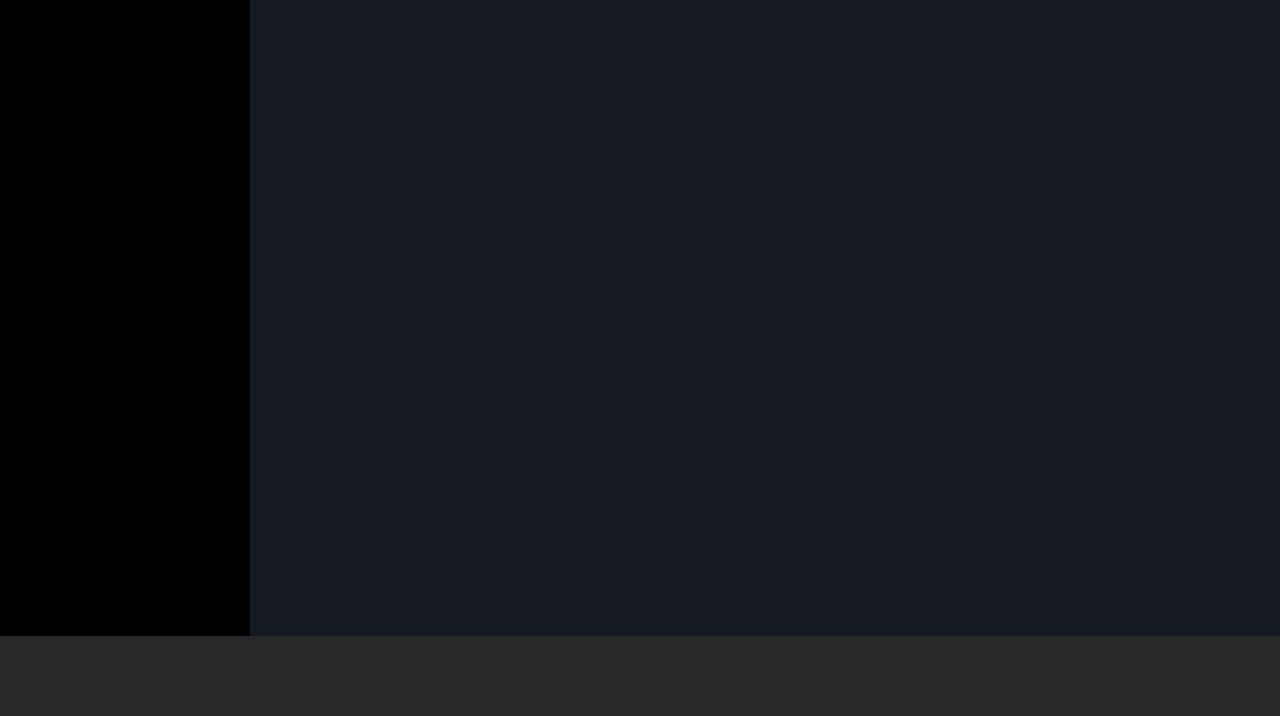
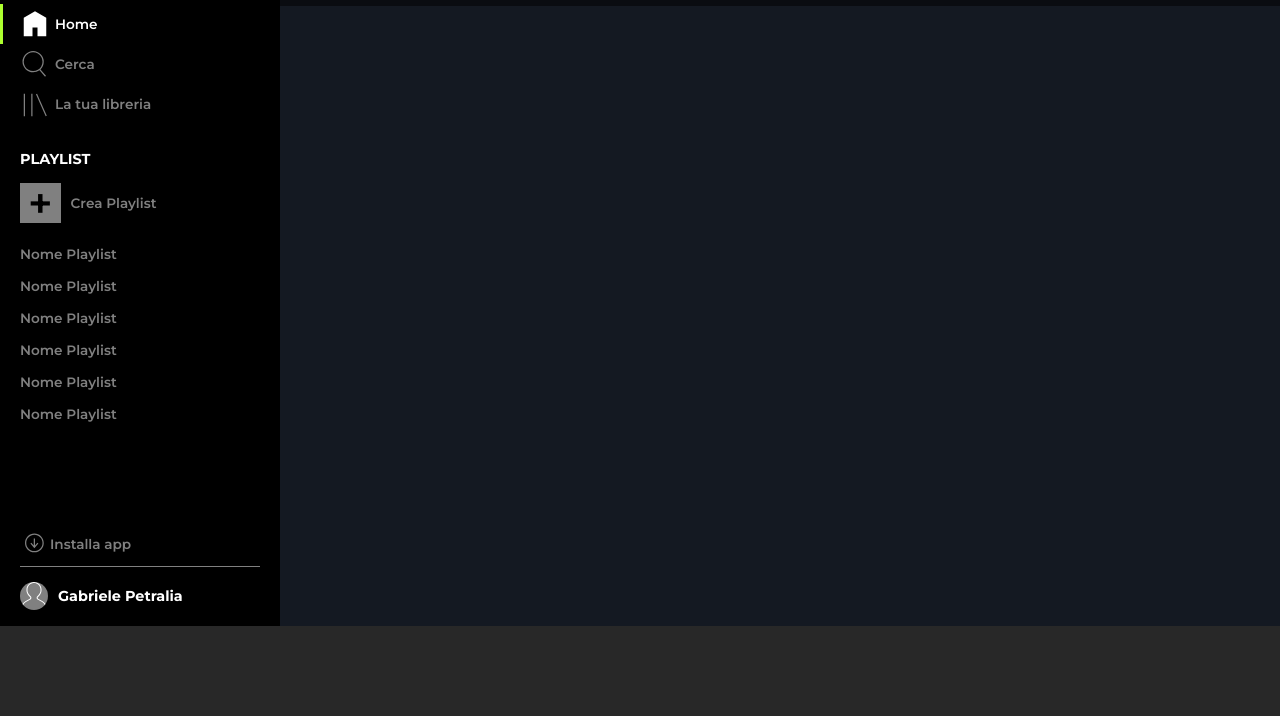
Before and after one commit to gabrielepetralia/html-css-spotifyweb, a plain HTML site: page index.html in a window 1280 px wide. Shown: the part 84-800 px from the top of the page. Drawn offline with Linux system fonts and the light colour scheme.

Commit message:
[add] side-bar content

```diff
--- a/assets/css/style.css
+++ b/assets/css/style.css
@@ -3,12 +3,28 @@
   margin: 0;
   padding: 0;
   box-sizing: border-box;
-  scrollbar-width: 200px;
 }
 
 body {
   font-family: 'Montserrat', sans-serif;
   color: white;
+  font-weight: 600;
+}
+
+img {
+  max-width: 100%;
+}
+
+ul {
+  list-style: none;
+}
+
+a {
+  text-decoration: none;
+}
+
+h3 {
+  font-size: 0.9rem;
 }
 
 
@@ -16,6 +32,7 @@ body {
 .d-flex {
   display: flex;
 }
+
 
 /* SCROLLBAR CUSTOMIZATION */
 ::-webkit-scrollbar {
@@ -40,7 +57,7 @@ body {
 
 /* MAIN */
 .general-container {
-  height: calc(100vh - 80px);
+  height: calc(100vh - 90px);
   background-color: #141922;
   overflow-y: auto;
 }
@@ -50,22 +67,155 @@ body {
   position: sticky;
   top: 0;
   left: 0;
+  flex-direction: column;
+  justify-content: space-between;
   height: 100%;
-  min-width: 250px;
+  min-width: 280px;
   background-color: black;
+  padding-top: 20px;
 }
 
-/* main-content */
+.side-bar a,
+.side-bar span {
+  font-size: 0.85rem;
+  color: gray;
+}
+
+.side-bar a {
+  display: flex;
+  align-items: center;
+  padding: 5px 20px;
+}
+
+.side-bar span:not(.add) {
+  margin-left: 5px;
+}
+
+.side-bar a:hover,
+.side-bar a:hover span,
+.side-bar ul li a.active,
+.side-bar ul li a.active span,
+.side-bar .playlist-top .add-playlist:hover span {
+  color: white;
+}
+
+.side-bar .install:hover a img,
+.side-bar .side-nav ul li a:hover img,
+.side-bar .side-nav ul li a.active img {
+  filter: invert(0);
+}
+
+.side-bar ul li a.active {
+  border-left: 3px solid #adff2f;
+  padding-left: 17px;
+}
+
+.side-bar .logo.desktop {
+  width: 160px;
+  margin: 0 20px;
+}
+
+.side-bar .logo.mobile {
+  width: 34px;
+  margin: 0 18px;
+  display: none;
+}
+
+.side-bar .side-nav {
+  margin: 16px 0 26px;
+}
+
+.side-bar .side-nav ul li img {
+  width: 30px;
+}
+
+.side-bar .side-nav ul li a img,
+.side-bar .install a img {
+  filter: invert(0.5);
+}
+
+.side-bar .playlist-top h3 {
+  padding: 0 20px;
+}
+
+.side-bar .playlist-top .add-playlist {
+  align-items: center;
+  padding: 0 20px;
+  margin: 15px 0;
+}
+
+.side-bar .playlist-top .add-playlist .add {
+  font-size: 2.6rem;
+  line-height: 24px;
+  color: black;
+  background-color: gray;
+  padding: 8px;
+}
+
+.side-bar .playlist-top .add-playlist span:not(.add) {
+  margin-left: 10px;
+}
+
+.side-bar .playlist-top .add-playlist:hover {
+  cursor: pointer;
+}
+
+.side-bar .playlist-top .add-playlist:hover span.add {
+  color: black;
+  background-color: white;
+}
+
+.side-bar .playlist-bottom {
+  height: calc(100% - 94px);
+  overflow-y: auto;
+}
+
+.side-bar .playlist-bottom ul li a {
+  padding: 8px 20px;
+}
+
+.side-bar .side-bar-bottom {
+  padding: 16px 0;
+}
+
+.side-bar .install a {
+  padding-bottom: 10px;
+}
+
+.side-bar .install img {
+  width: 25px;
+}
+
+.side-bar .profile {
+  align-items: center;
+  border-top: 1px solid gray;
+  padding-top: 15px;
+  margin: 0 20px;
+}
+
+.side-bar .profile h3 {
+  margin-left: 10px;
+}
+
+.side-bar .profile img {
+  width: 28px;
+  height: 28px;
+  background-color: gray;
+  border-radius: 50%;
+}
+
+
+/* main-container */
 .main-contentiner {
   width: 100%;
 }
 
-.main-container .main-content-header {
+.main-container .top-bar {
   position: fixed;
   top: 0;
-  z-index: 10;
+  z-index: 99;
   width: 100%;
-  height: 80px;
+  height: 90px;
   background-color: rgba(0, 0, 0, 0.5);
 }
 
@@ -78,9 +228,40 @@ body {
 
 .bottom-bar {
   position: sticky;
+  z-index: 999;
   bottom: 0;
-  height: 80px;
+  height: 90px;
   background-color: #282828;
 }
 
 /* RESPONSIVE */
+@media all and (max-width: 480px) {
+  .side-bar {
+    min-width: 0;
+  }
+  .side-bar .logo.mobile {
+    display: block;
+  }
+
+  .side-bar .logo.desktop {
+    display: none;
+  }
+
+  .side-bar span,
+  .side-bar .profile h3 {
+    display: none;
+  }
+
+  .side-bar .side-nav ul li a.active {
+    border-left: 0;
+    padding-left: 20px;
+  }
+
+  .playlist {
+    display: none;
+  }
+
+  .side-bar .profile {
+    border-top: 0;
+  }
+}
--- a/index.html
+++ b/index.html
@@ -27,12 +27,78 @@
   <body>
     <main>
       <div class="general-container d-flex">
-        <div class="side-bar">
+        <div class="side-bar d-flex">
+
+          <div class="side-bar-top">
+            <div class="logo desktop">
+              <img src="assets/img/logo.svg" alt="Logo">
+            </div>
+            <div class="logo mobile">
+              <img src="assets/img/logo-small.svg" alt="Logo">
+            </div>
+
+            <div class="side-nav">
+              <ul>
+                <li>
+                  <a class="active" href="#">
+                    <img src="assets/img/home.svg" alt="Home">
+                    <span>Home</span>
+                  </a>
+                </li>
+                <li>
+                  <a href="#">
+                    <img src="assets/img/search.svg" alt="Cerca">
+                    <span>Cerca</span>
+                  </a>
+                </li>
+                <li>
+                  <a href="#">
+                    <img src="assets/img/libreria.svg" alt="Libreria">
+                    <span>La tua libreria</span>
+                  </a>
+                </li>
+              </ul>
+            </div>
+
+            <div class="playlist">
+              <div class="playlist-top">
+                <h3>PLAYLIST</h3>
+                <div class="add-playlist d-flex">
+                  <span class="add">+</span>
+                  <span>Crea Playlist</span>
+                </div>
+              </div>
+              <div class="playlist-bottom">
+                <ul>
+                  <li><a href="#">Nome Playlist</a></li>
+                  <li><a href="#">Nome Playlist</a></li>
+                  <li><a href="#">Nome Playlist</a></li>
+                  <li><a href="#">Nome Playlist</a></li>
+                  <li><a href="#">Nome Playlist</a></li>
+                  <li><a href="#">Nome Playlist</a></li>
+                </ul>
+              </div>
+            </div>
+            </div>
+
+          <div class="side-bar-bottom">
+            <div class="install">
+              <a href="#">
+                <img src="assets/img/download.svg" alt="Download">
+                <span>Installa app</span>
+              </a>
+            </div>
+
+            <div class="profile d-flex">
+              <img src="assets/img/profile.svg" alt="Profile">
+              <h3>Gabriele Petralia</h3>
+            </div>
+          </div>
 
         </div>
 
         <div class="main-container">
-          <div class="main-content-header">
+          <div class="top-bar">
 
           </div>
 
```
